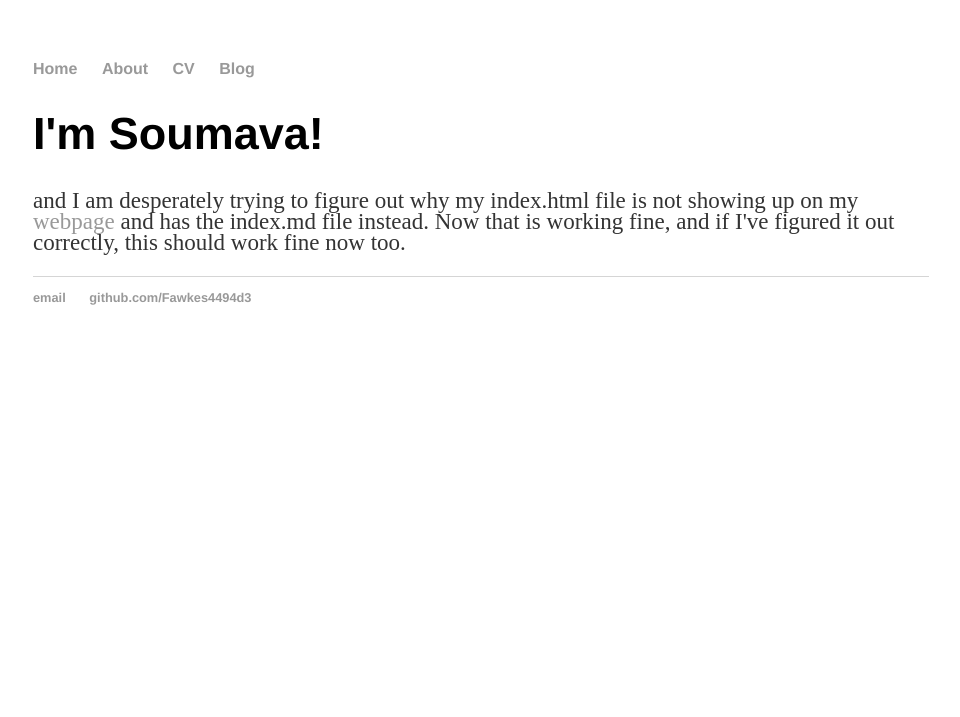
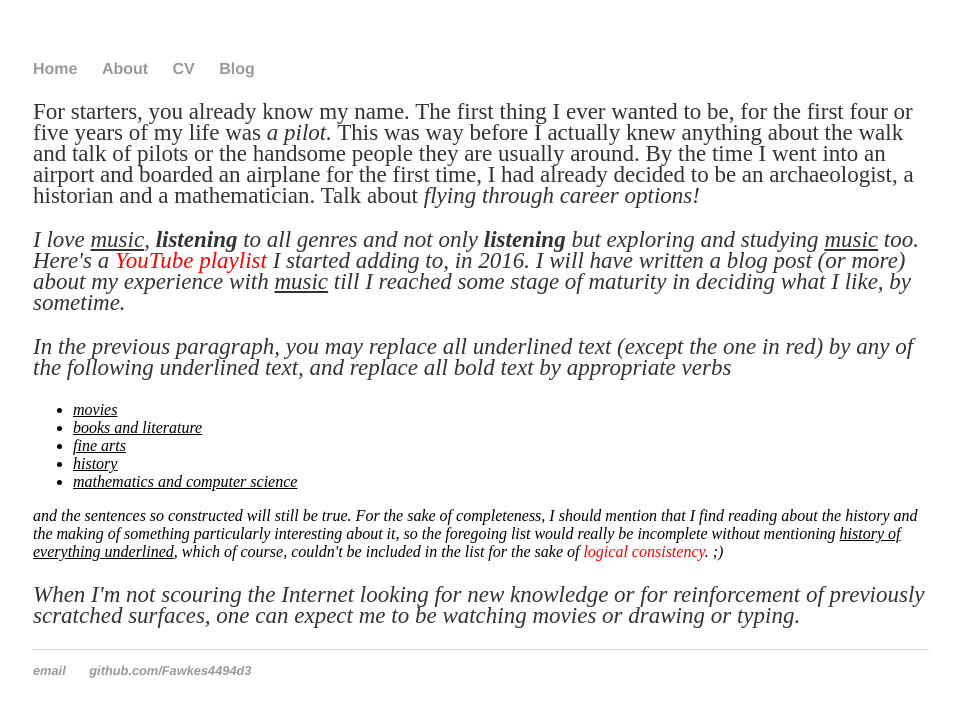
Before and after one commit to Fawkes4494d3/Fawkes4494d3.github.io, a Jekyll site: the page built from about/index.html, in a window 1280 px wide. Shown: the top 717 px of the page, without its empty margins (159-1119 px from the left). Built offline with Jekyll 4.4.1, drawn with Linux system fonts in a browser that asks for light colours.

Commit message:
Update index.html

```diff
--- a/about/index.html
+++ b/about/index.html
@@ -4,6 +4,17 @@ title: "About Me"
 ---
 
 <div class="blurb">
-	<h1>I'm Soumava!</h1>
-	<p>and I am desperately trying to figure out why my index.html file is not showing up on my <a href="https://fawkes4494d3.github.io">webpage</a> and has the index.md file instead. Now that is working fine, and if I've figured it out correctly, this should work fine now too. </p>
+	<p>For starters, you already know my name. The first thing I ever wanted to be, for the first four or five years of my life was <em> a pilot.</em> This was way before I actually knew anything about the walk and talk of pilots or the handsome people they are usually around. By the time I went into an airport and boarded an airplane for the first time, I had already decided to be an archaeologist, a historian and a mathematician. Talk about <i>flying<i> through career options!</p>
+	<p> I love <u>music</u>, <b>listening</b> to all genres and not only <b>listening</b> but exploring and studying <u>music</u> too. Here's a <a href="https://www.youtube.com/playlist?list=PL_81wIHVJYPvS0wNAFttdVY6B2OOEmu0V"; style="color:red;">YouTube playlist</a> I started adding to, in 2016. I will have written a blog post (or more) about my experience with <u>music</u> till I reached some stage of maturity in deciding what I like, by sometime.</p>
+	<p> In the previous paragraph, you may replace all underlined text (except the one in red) by any of the following underlined text, and replace all bold text by appropriate verbs
+	<ul>
+		<li> <u>movies</u> </li>
+		<li> <u>books and literature</u> </li>
+		<li> <u>fine arts</u> </li>
+		<li> <u>history</u> </li>
+		<li> <u>mathematics and computer science</u> </li>
+	</ul>
+	and the sentences so constructed will still be true. For the sake of completeness, I should mention that I find reading about the history and the making of something particularly interesting about it, so the foregoing list would really be incomplete without mentioning <u>history of everything underlined</u>, which of course, couldn't be included in the list for the sake of <a href="https://plato.stanford.edu/entries/self-reference/"; style="color:red;">logical consistency</a>. ;)</p>
+
+	<p> When I'm not scouring the Internet looking for new knowledge or for reinforcement of previously scratched surfaces, one can expect me to be watching movies or drawing or typing.</p>
 </div><!-- /.blurb -->
```
